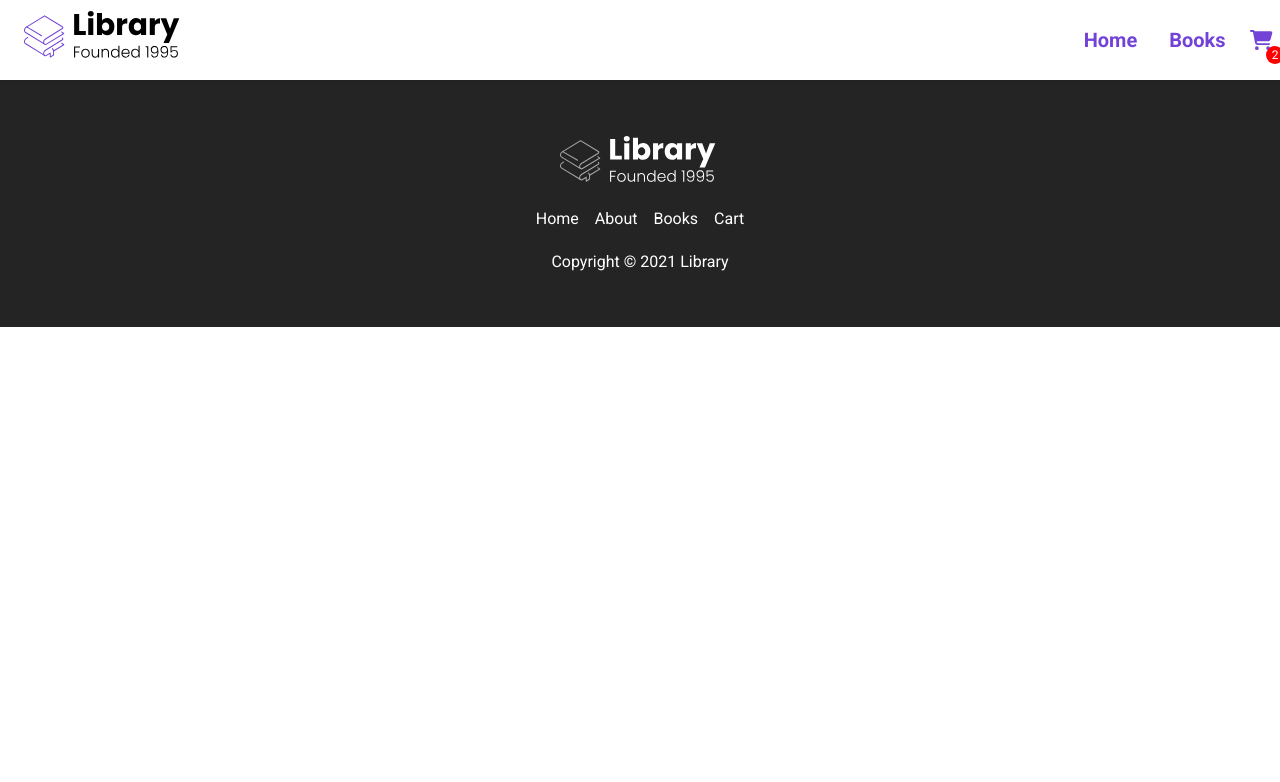
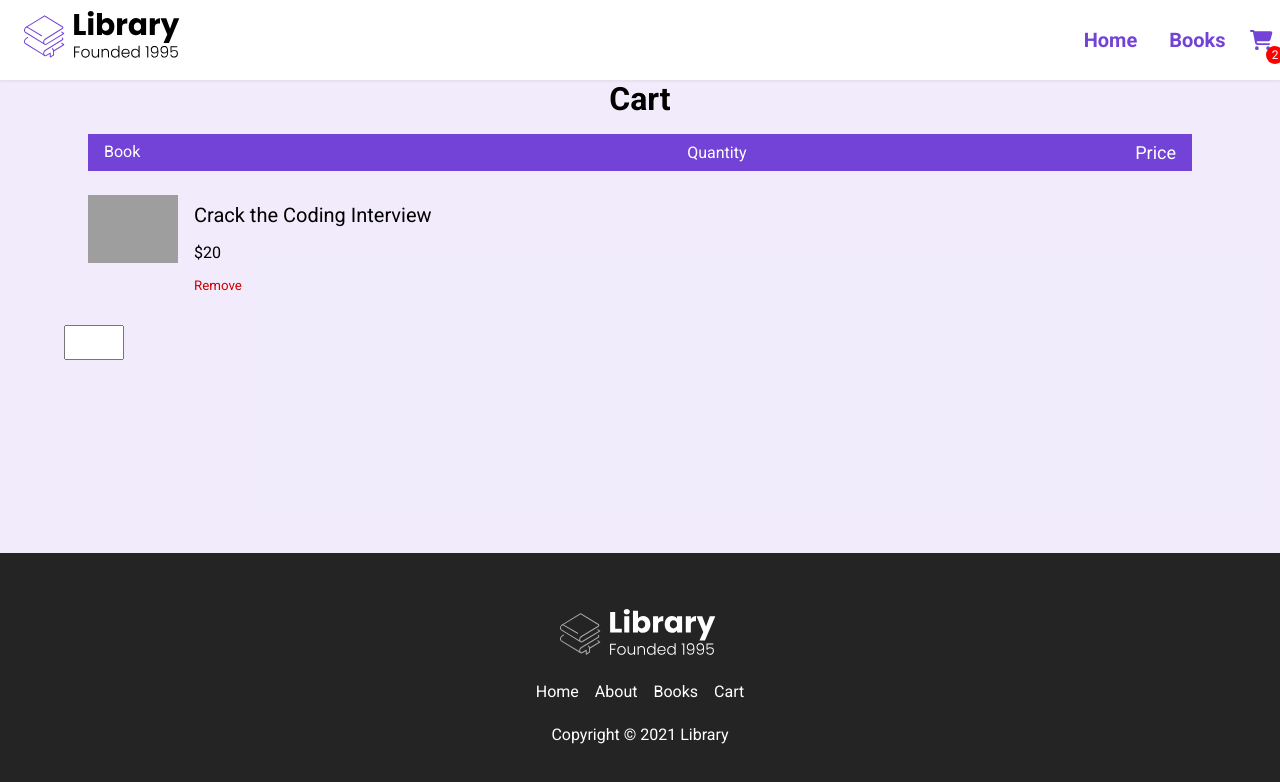
Before and after one commit to MDKmann/React-Library-ePortfolio, a React (Create React App) app: page /Cart in a window 1280 px wide. Shown: the top 782 px of the page. Built offline with nearby package versions, Linux system fonts and the light colour scheme; grey boxes are pictures that could not be loaded.

Commit message:
added full BookInfo page layout with dynamic functionality, updated Price componenet, added path to new Cart.jsx page.

```diff
--- a/src/App.js
+++ b/src/App.js
@@ -6,6 +6,7 @@ import Home from "./pages/Home.jsx"
 import Books from "./pages/Books.jsx"
 import { books } from "./data.js"
 import BookInfo from "./pages/BookInfo.jsx";
+import Cart from "./pages/Cart.jsx";
 
 function App() {
   return (
@@ -15,7 +16,8 @@ function App() {
           <Routes>
             <Route path="/" element={<Home />}></Route>
             <Route path="/Books" element={<Books books={books} />}></Route>
-            <Route path="/Books/1" element={<BookInfo books={books} />}></Route>
+            <Route path="/Books/:id" element={<BookInfo books={books} />}></Route>
+            <Route path="/Cart" element={<Cart books={books} />}></Route>
           </Routes>
           <Footer />
         </div>
--- a/src/components/ui/Book.jsx
+++ b/src/components/ui/Book.jsx
@@ -6,13 +6,13 @@ import Price from "./Price";
 function Book({ book }) {
   return (
     <div className="book">
-      <Link to="/books/">
+      <Link to={`/books/${book.id}`}>
         <figure className="book__img--wrapper">
           <img src={book.url} alt="" className="book__img" />
         </figure>
       </Link>
       <div className="book__title">
-        <Link to="/" className="book__title--link">
+        <Link to={`/books/${book.id}`} className="book__title--link">
           {book.title}
         </Link>
       </div>
--- a/src/components/ui/Price.jsx
+++ b/src/components/ui/Price.jsx
@@ -11,7 +11,7 @@ function Price({ salePrice, originalPrice }) {
             ${salePrice}
           </>
         ) : (
-          <>${originalPrice.toFixed(2)}</>
+          <>${originalPrice}</>
         )}
       </div>
   )
--- a/src/pages/BookInfo.jsx
+++ b/src/pages/BookInfo.jsx
@@ -1,13 +1,18 @@
 import { FontAwesomeIcon } from "@fortawesome/react-fontawesome";
 import React from "react";
-import { Link } from "react-router-dom";
+import { Link, useParams } from "react-router-dom";
 import Rating from "../components/ui/Rating";
 import Price from "../components/ui/Price";
+import Book from "../components/ui/Book";
 
 function BookInfo({ books }) {
+  const { id } = useParams();
+  const book = books.find((book) => +book.id === +id);
+  console.log(book.title);
+  console.log(id);
   return (
     <div id="books__body">
-      <div id="books__main">
+      <main id="books__main">
         <div className="books__container">
           <div className="row">
             <div className="book__selected--top">
@@ -20,28 +25,53 @@ function BookInfo({ books }) {
             </div>
             <div className="book__selected">
               <figure className="book__selected--figure">
-                <img
-                  src="https://m.media-amazon.com/images/I/61mIq2iJUXL._AC_UF1000,1000_QL80_.jpg"
-                  alt=""
-                  className="book__selected--ig"
-                />
+                <img src={book.url} alt="" className="book__selected--img" />
               </figure>
               <div className="book__selected--description">
-                <h2 className="book__selected--title">
-                  Crack the Coding Interview
-                </h2>
-                <Rating
-                rating ={4.5}
-                />
-                <Price
-                salePrice={books.salePrice}
-                originalPrice={books.originalPrice}
-                />
+                <h2 className="book__selected--title">{book.title}</h2>
+                <Rating rating={book.rating} />
+                <div className="book__selected--price">
+                  <Price
+                    salePrice={book.salePrice}
+                    originalPrice={book.originalPrice}
+                  />
+                </div>
+              </div>
+              <div className="book__summary">
+                <h4 className="book__summary--title">Summary</h4>
+                <p className="book__summary--para">
+                  Lorem ipsum dolor sit amet consectetur adipisicing elit. Rerum
+                  illo vero nesciunt ut consectetur repudiandae quia est.
+                  Ratione vel aliquam, maiores quam sint rerum voluptate laborum
+                  ipsum? Doloribus, suscipit eaque!
+                </p>
+                <p className="book__summary--para">
+                  Lorem ipsum dolor sit amet consectetur adipisicing elit. Rerum
+                  illo vero nesciunt ut consectetur repudiandae quia est.
+                  Ratione vel aliquam, maiores quam sint rerum voluptate laborum
+                  ipsum? Doloribus, suscipit eaque!
+                </p>
+                <button className="btn">Add to cart</button>
               </div>
             </div>
           </div>
         </div>
-      </div>
+        <div className="books__container">
+          <div className="row">
+            <div className="book__selected--top">
+              <h2 className="book__selected--title--top">Recommended Books</h2>
+            </div>
+            <div className="books">
+              {books
+                .filter((book) => book.rating === 5 && +book.id !== +id)
+                .slice(0, 4)
+                .map((book) => (
+                  <Book book={book} key={book.id} />
+                ))}
+            </div>
+          </div>
+        </div>
+      </main>
     </div>
   );
 }
--- /dev/null
+++ b/src/pages/Cart.jsx
@@ -0,0 +1,42 @@
+import React from "react";
+
+function Cart({ books }) {
+  return (
+    <div id="books__body">
+      <main id="books_-main">
+        <div className="books_-container">
+          <div className="row">
+            <div className="books__selected--top">
+              <h2 className="cart__title">Cart</h2>
+            </div>
+            <div className="cart">
+              <div className="cart__header">
+                <span className="cart__book">Book</span>
+                <span className="cart__quantity">Quantity</span>
+                <span className="cart__total">Price</span>
+              </div>
+              <div className="cart__body">
+                <div className="cart__item">
+                  <img src="https://m.media-amazon.com/images/I/61mIq2iJUXL._AC_UF1000,1000_QL80_.jpg" alt="" className="cart__book--img" />
+                  <div className="cart__book--info">
+                    <span className="cart__book--title">Crack the Coding Interview</span>
+                    <span className="cart__book--price">$20</span>
+                    <button className="cart__book--remove">Remove</button>
+                  </div>
+                </div>
+                <div className="cart__quantity">
+                  <input type="text" className="cart__input" />
+                </div>
+                <div className="cart__total">
+
+                </div>
+              </div>
+            </div>
+          </div>
+        </div>
+      </main>
+    </div>
+  );
+}
+
+export default Cart;
```
